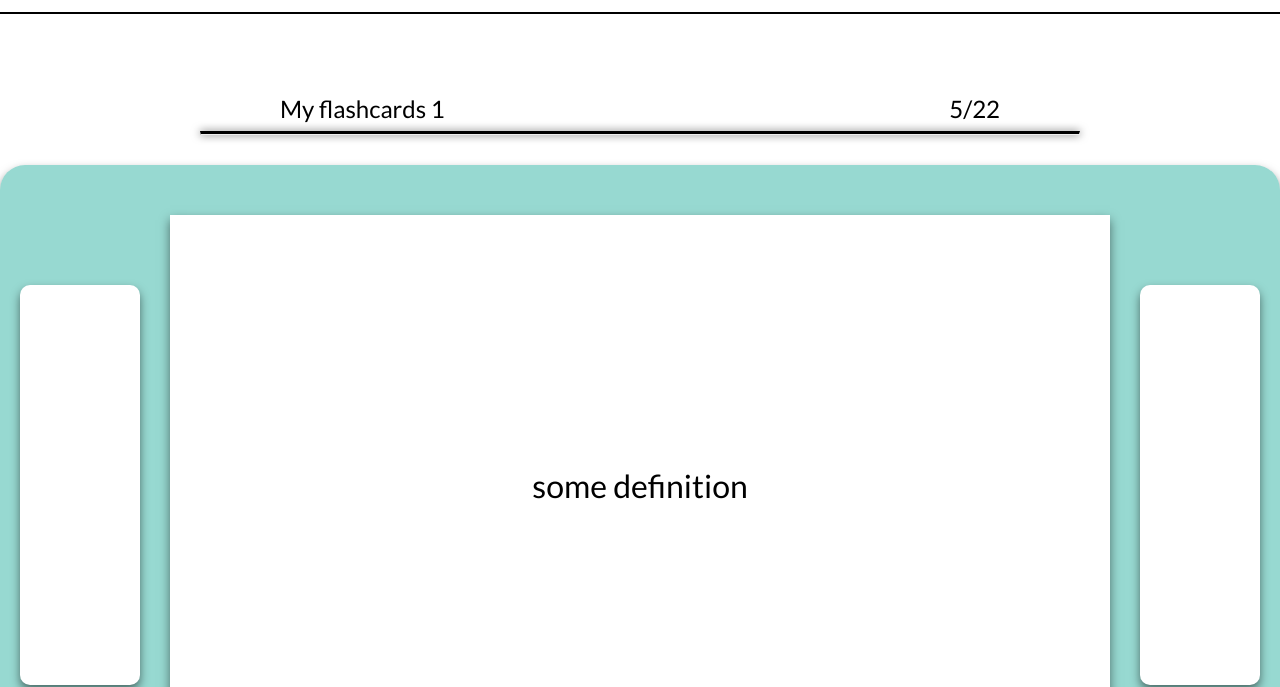
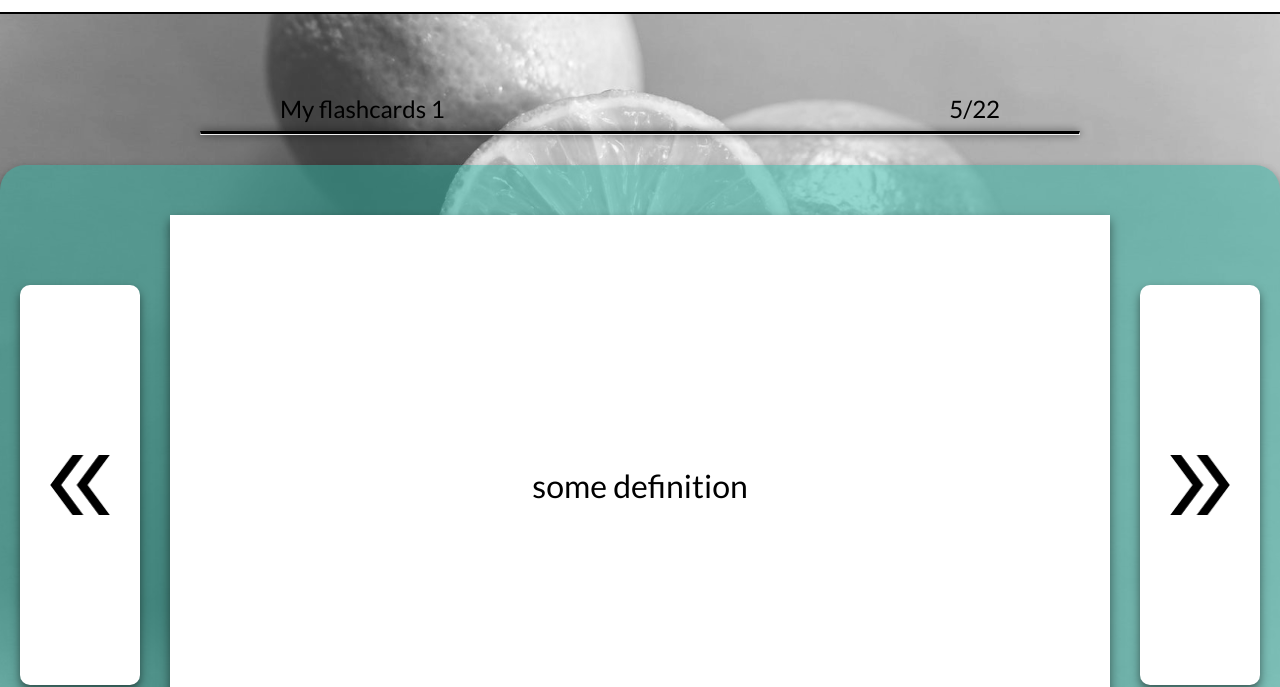
Before and after one commit to echpochmak31/echpochmak31.github.io, a plain HTML site: page index.html in a window 1280 px wide. Shown: the part 113-800 px from the top of the page. Drawn offline with Linux system fonts and the light colour scheme.

Commit message:
fix access to folder with images

```diff
--- a/css/body.css
+++ b/css/body.css
@@ -31,8 +31,8 @@ body {
     padding-bottom: 60px; /* Must match footer height; make up for footer being removed from the document flow */
     min-height: 100%; /* Force body to be at least the size of the screen */
     background: #ECECEC; /* Backup color */
-    /*background: url("background-limes.png") no-repeat center center fixed;*/
-    background: url("images/background-image.png") no-repeat center center fixed;
+    background: url("../images/background-limes.png") no-repeat center center fixed;
+    /*background: url("../images/background-image.png") no-repeat center center fixed;*/
     -webkit-background-size: cover;
     -moz-background-size: cover;
     -o-background-size: cover;
--- a/css/flashcard-styles.css
+++ b/css/flashcard-styles.css
@@ -49,14 +49,14 @@
 }
 
 #left-arrow-block {
-    background-image: url("images/left-arrow.png");
+    background-image: url("../images/left-arrow.png");
     background-repeat: no-repeat;
     background-position: center;
     background-size: 60px;
 }
 
 #right-arrow-block {
-    background-image: url("images/right-arrow.png");
+    background-image: url("../images/right-arrow.png");
     background-repeat: no-repeat;
     background-position: center;
     background-size: 60px;
```
